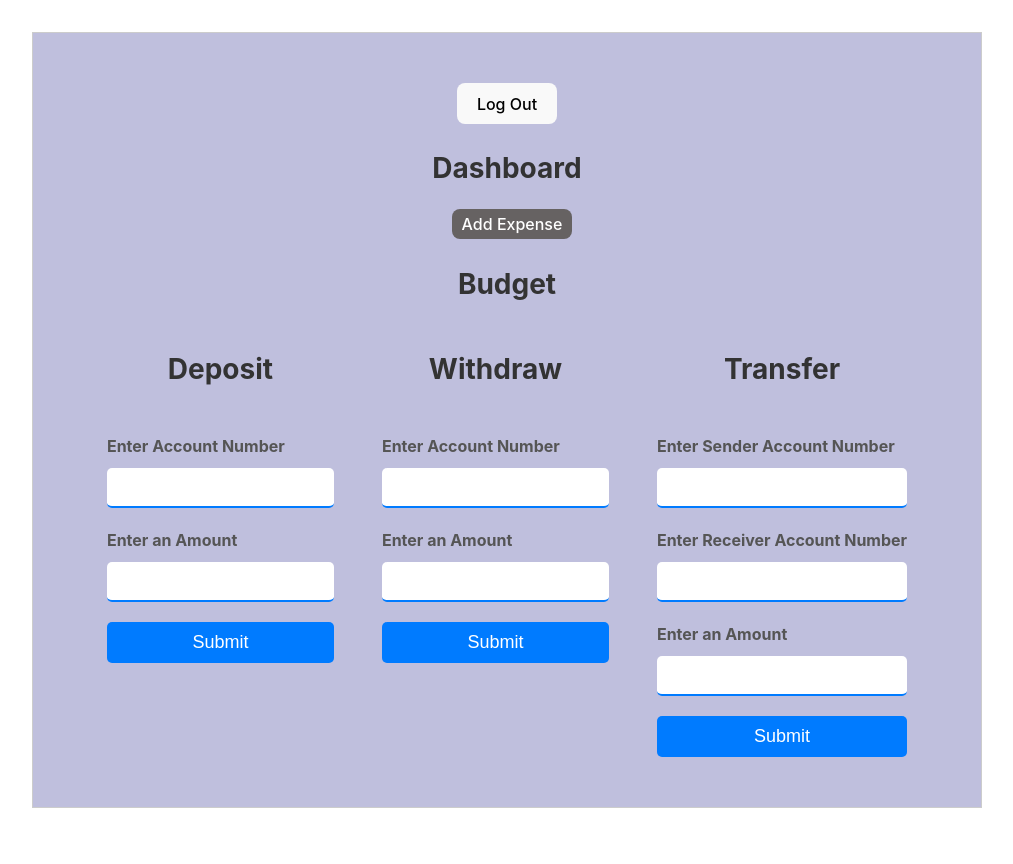
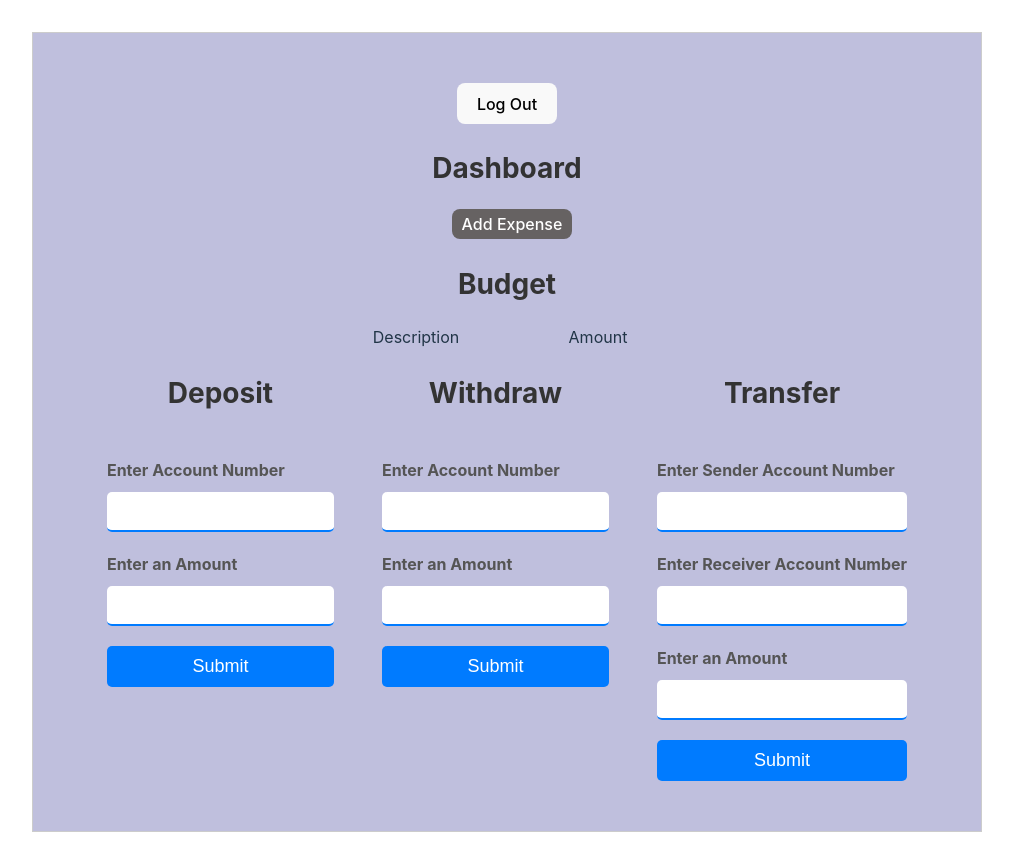
Before and after one commit to Amieldat/my-banking-app, a React (Vite) app: page /dashboard in a window 1280 px wide. Shown: the whole page, without its empty margins (123-1136 px from the left). Before the commit the page ends 840 px from the top, so only its background shows below. Built offline with nearby package versions, Linux system fonts and the light colour scheme.

Commit message:
Fix expense delete

```diff
--- a/src/sub-components/Budget.jsx
+++ b/src/sub-components/Budget.jsx
@@ -1,7 +1,8 @@
-import React, { useState } from 'react'
+import { useEffect, useState } from 'react'
+import { useLocalStorage } from '../hooks'
 import "../assets/css/Universal.css"
 
-export const Budget = ({ users, loggedIn }) => {
+export const Budget = ({ users, setUsers, loggedIn }) => {
     const currentUser = users.find(({ username }) => username === loggedIn)
     const [expenses, setExpenses] = useState(currentUser?.expenses || [])
 
@@ -14,10 +15,25 @@ export const Budget = ({ users, loggedIn }) => {
     setExpenses(updatedExpenses)
         }
     }
+    useEffect(() => {
+      if (currentUser){
+        if (expenses.length < currentUser.expenses.length) {
+          const prevUsers = users.filter(({ username }) => (username != loggedIn))
+          currentUser.expenses = expenses
+
+          setUsers([...prevUsers, currentUser])
+        }
+      }
+    }, [expenses])
 
   return (
     <div id="budget">
       <h2>Budget</h2>
+      <div id="budget-table">
+        <div>
+          <span>Description</span>
+          <span>Amount</span>
+        </div>
         {expenses.map(({ description, amount }, i) => (
           <div key={i}>
             <span>{description}</span>
@@ -27,5 +43,6 @@ export const Budget = ({ users, loggedIn }) => {
           </div>
       ))}
       </div>
+    </div>
   )
 }
```
Lines whose indentation alone changed are shown as unchanged.
